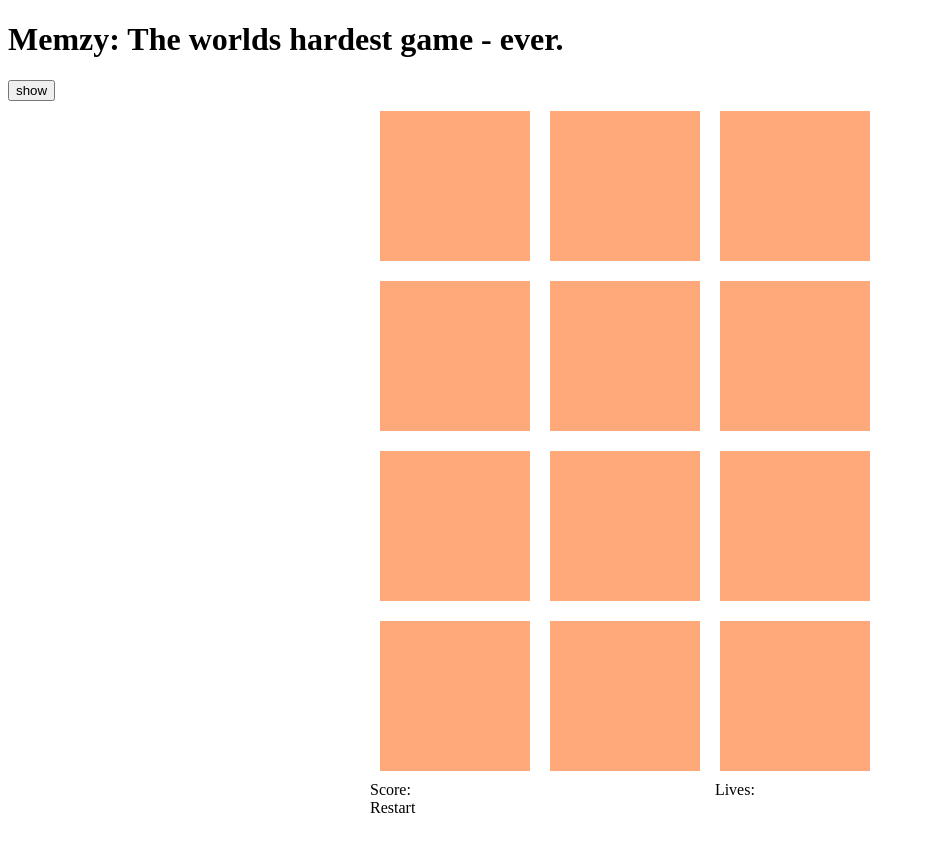
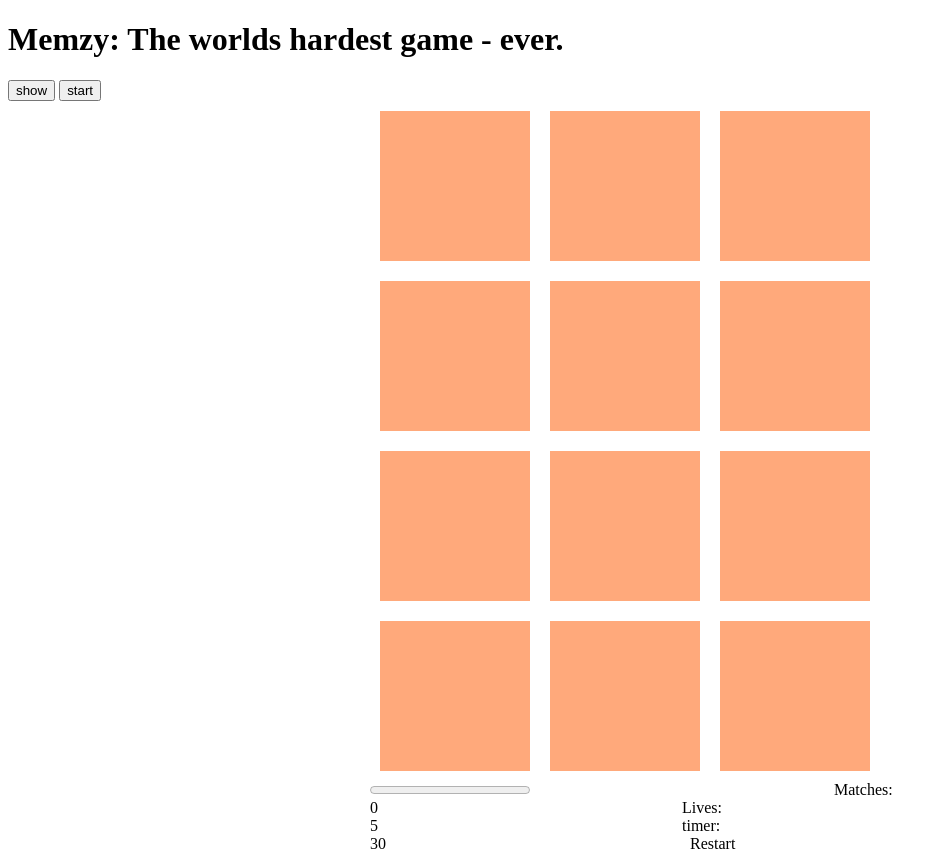
Before and after one commit to edbrodie/WDI_PROJECT_1, a PHP site: page / in a window 1280 px wide. Shown: the whole page, without its empty margins (0-943 px from the left). Before the commit the page ends 813 px from the top, so only its background shows below. Run offline with PHP 8.4, Linux system fonts and the light colour scheme; some libraries are stand-ins or nearby versions.

Commit message:
timer, progress bar, lives, matches, show button added.

```diff
--- a/css/style.css
+++ b/css/style.css
@@ -28,6 +28,11 @@
   color: #6DE3CF;
 }
 
+#progressBar {
+        display: inline-block;
+
+}
+
 aside {
   float:left ;
   word-spacing: 300px;
--- a/index.html
+++ b/index.html
@@ -23,6 +23,7 @@
 <body>
   <h1> Memzy: The worlds hardest game - ever.</h1>
   <button class='clicky'>show</button>
+  <button class='starttime'>start</button>
   <div class="container">
 
     <div class="symbol" id="symbol1" ></div>
@@ -37,9 +38,12 @@
     <div class="symbol" id="symbol10" ></div>
     <div class="symbol" id="symbol11" ></div>
     <div class="symbol" id="symbol12" ></div>
+
     <aside>
-      <span> Score: </span>
-      <span> Lives: </span>
+      <progress value="0" max="20" id="progressBar"></progress>
+      <span> Matches: <span class='matches'>0</span> </span>
+      <span> Lives: <span class='lives'>5</span></span>
+      <span> timer: <span id='timer'>30</span></span>
       <span> Restart </span>
     </aside>
   </div>
--- a/js/app.js
+++ b/js/app.js
@@ -4,6 +4,15 @@ $(() => {
 
   //setup a variable as a function that will run the game.
   const memzy = {
+    //
+    // timer: () => {
+    //   var timeleft = 20;
+    //   var downloadTimer = setInterval(function(){
+    //     document.getElementById('progressBar').value = 20 - --timeleft;
+    //     if(timeleft <= 0)
+    //       clearInterval(downloadTimer);
+    //   },1000);
+    // },
 
 
 
@@ -13,13 +22,18 @@ $(() => {
     //empty array to check for game win once filled.
     totalMatches: [],
 
+
+
     //execution of games' functions.
     startGame: () => {
+      memzy.timer();
       memzy.shuffle();
       memzy.symbolDesignation();
       memzy.clicky();
       memzy.checkWin();
       memzy.showAll();
+      memzy.checkLose();
+
     },
 
     //setup a means to shuffle the symbols.
@@ -53,6 +67,18 @@ $(() => {
     //   //   $('body').show(500);
     //   // }
     // },
+    //
+    //
+    timer: () => {
+      $('.starttime').on('click', () => {
+        var timeleft = 20;
+        var downloadTimer = setInterval(function(){
+          document.getElementById('progressBar').value = 20 - --timeleft;
+          if(timeleft <= 0)
+            clearInterval(downloadTimer);
+        });
+      },1000);
+    },
 
     showAll: () => {
       //Any danger of making this DRY-er?.....
@@ -69,11 +95,11 @@ $(() => {
         $('#symbol10').html('<p>' + $('#symbol10').data('symbolValue') + '</p>').addClass('selected');
         $('#symbol11').html('<p>' + $('#symbol11').data('symbolValue') + '</p>').addClass('selected');
         $('#symbol12').html('<p>' + $('#symbol12').data('symbolValue') + '</p>').addClass('selected');
-        //
-        // $('<p>' + $('symbolValue') + '</p>');
-        //
-        //
-        // $('.symbol').show();
+        setTimeout(() => {
+          $('.selected').each(function() {
+            $(this).html('').removeClass('selected');
+          });
+        }, 5000);
       });
     },
 
@@ -93,6 +119,13 @@ $(() => {
       }
     },
 
+    checkLose: function() {
+      // let lives = 5;
+      if ($('.lives').text() === '0') {
+        alert('You lost!');
+      }
+    },
+
     //check for match on selected 2 symbols
     checkMatch: function() {
       if ($('.selected').length === 2) {
@@ -102,9 +135,15 @@ $(() => {
 
           // add a tally into empy array called totalMatches
           memzy.totalMatches.push('i');
+
+          const el = parseInt($('.matches').text());
+          $('.matches').text(el+1);
+
           memzy.checkWin();
           //console log to check tally being added.
           console.log(memzy.totalMatches);
+
+
 
           $('.selected').each(function() {
             $(this).animate({
@@ -119,6 +158,8 @@ $(() => {
           });
 
         } else {
+          const mi = parseInt($('.lives').text());
+          $('.lives').text(mi-1);
           setTimeout(() => {
             $('.selected').each(function() {
               $(this).html('').removeClass('selected');
```
